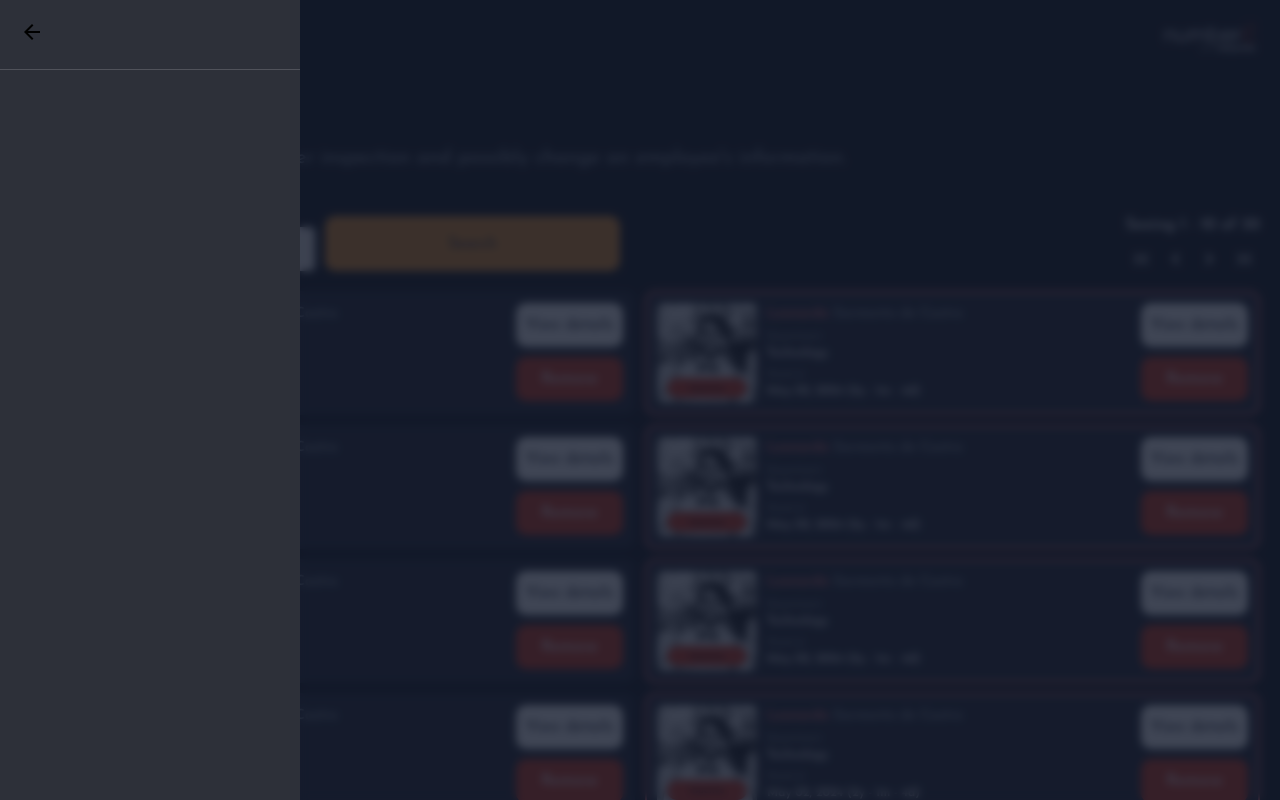
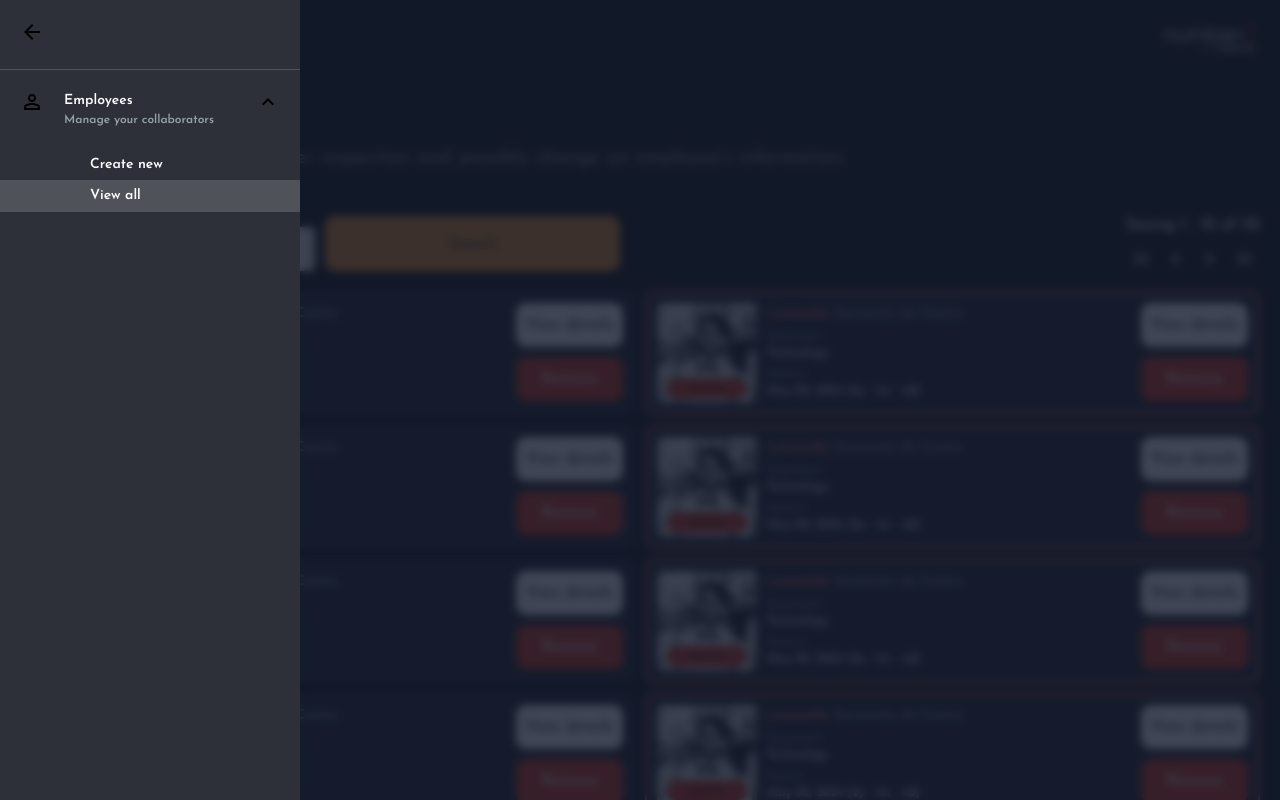
Before and after one commit to leonardosarmentocastro-learning/number8_fullstack-assessment_front-end, a Next.js app: page /employees in a window 1280 px wide. Both pictures are taken after a click on the element "menu". Built offline with nearby package versions, Linux system fonts and the light colour scheme.

Commit message:
[feat] improved menu navigation + added new package 'headless ui' for facilitating transitions

```diff
--- a/src/app/template.tsx
+++ b/src/app/template.tsx
@@ -1,18 +1,38 @@
 'use client';
 
+import { Transition } from '@headlessui/react'
 import { useState } from 'react';
 import Image from 'next/image';
+import { /* useRouter ,*/ usePathname } from 'next/navigation';
 
 export default function RootTemplate ({ children }: { children: React.ReactNode }) {
+  // const router = useRouter();
+  const pathname = usePathname();
+
   const [ showMenu, setShowMenu ] = useState(false);
   const toggleMenu = () => setShowMenu(prev => !prev);
 
+  const isAtNewEmployee = pathname.includes('/employees/');
+  const isAtViewAllEmployees = pathname === '/employees';
+  const employeeStartsExpanded = (isAtNewEmployee || isAtViewAllEmployees);
+  const [ isEmployeesExpanded, setIsEmployeeExpanded ] = useState(employeeStartsExpanded);
+  const toggleEmployeesItems = () => setIsEmployeeExpanded(prev => !prev);
+
   return (
     <div>
+      <Transition
+        show={showMenu}
+        enter="transition-opacity duration-300"
+        enterFrom="opacity-0"
+        enterTo="opacity-100"
+        leave="transition-opacity duration-150"
+        leaveFrom="opacity-100"
+        leaveTo="opacity-0"
+      >
         <div className={`z-50 top-0 left-0 h-screen w-full ${showMenu ? 'fixed' : 'hidden'}`}>
           <div className='relative h-full w-full'>
             <div className='absolute z-40 h-full w-[30rem] bg-[#2D3039]'>
-            <div className='py-8 px-8 border-b border-[rgba(217,217,217,.2)]'>
+              <div className='p-8 border-b border-[rgba(217,217,217,.2)]'>
                 <span
                   className="material-symbols-outlined w-[2.4rem] h-[2.4rem]"
                   onClick={toggleMenu}
@@ -20,11 +40,48 @@ export default function RootTemplate ({ children }: { children: React.ReactNode
                   arrow_back
                 </span>
               </div>
+
+              <div
+                className='flex flex-col border-b border-[rgba(217,217,217,.2)]'
+                onClick={toggleEmployeesItems}
+              >
+                <div className='p-8 flex flex-row gap-8'>
+                  <span
+                    className="material-symbols-outlined w-[2.4rem] h-[2.4rem]"
+                  >
+                    person
+                  </span>
+
+                  <div className='flex flex-row justify-between w-full'>
+                    <div className='flex flex-col'>
+                      <p className='text-[1.4rem] text-[#fff] font-semibold'>Employees</p>
+                      <p className='text-[1.2rem] text-[#98A1A8] font-semibold'>Manage your collaborators </p>
                     </div>
 
-          <div className='absolute z-30 top-0 left-0 h-full w-full bg-slate-900/80 backdrop-blur-sm' />
+                    <span
+                      className="material-symbols-outlined w-[2.4rem] h-[2.4rem]"
+                    >
+                      {isEmployeesExpanded ? 'keyboard_arrow_up' : 'keyboard_arrow_down'}
+                    </span>
                   </div>
                 </div>
+
+                {isEmployeesExpanded && (
+                  <div>
+                    <p className={`pl-36 py-2 text-[1.4rem] text-[#fff] font-semibold ${isAtNewEmployee ? 'bg-[rgba(217,217,217,.2)]' : ''}`}>Create new</p>
+                    <p className={`pl-36 py-2 text-[1.4rem] text-[#fff] font-semibold ${isAtViewAllEmployees ? 'bg-[rgba(217,217,217,.2)]' : ''}`}>View all</p>
+                  </div>
+                )}
+              </div>
+            </div>
+
+            <div
+              className='absolute z-30 top-0 left-0 h-full w-full bg-slate-900/80 backdrop-blur-sm'
+              onClick={toggleMenu}
+            />
+          </div>
+        </div>
+      </Transition>
 
       <div className='flex flex-row justify-between'>
         <span
```
Also changed, not shown: package.json (+6 -5 lines), 1 other file (tests, documents, lock files or other folders). Lines whose indentation alone changed are shown as unchanged.
